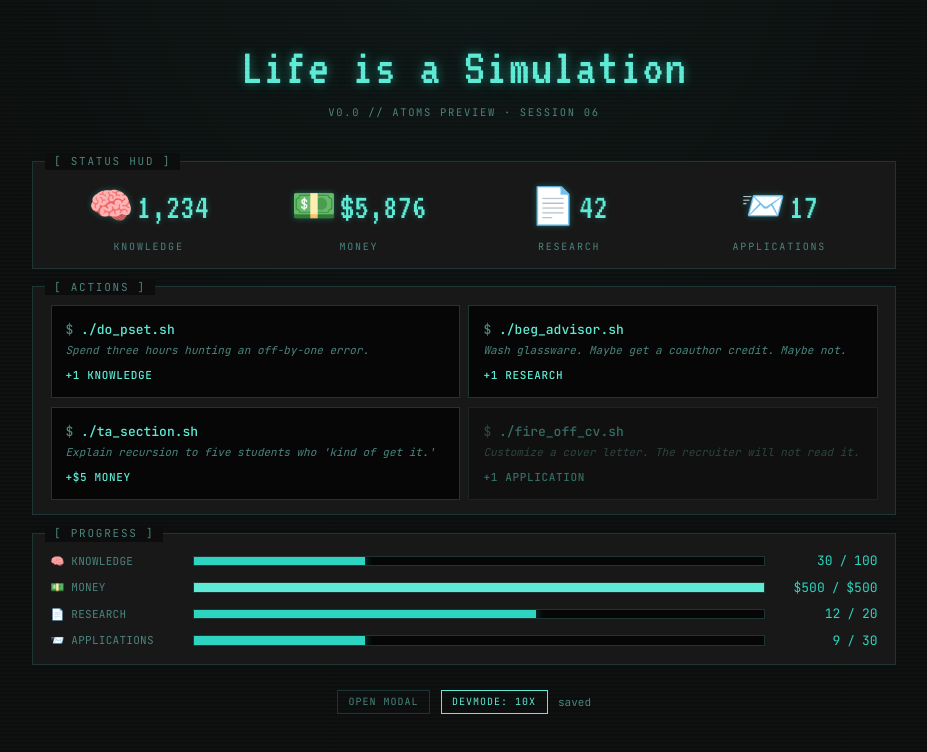
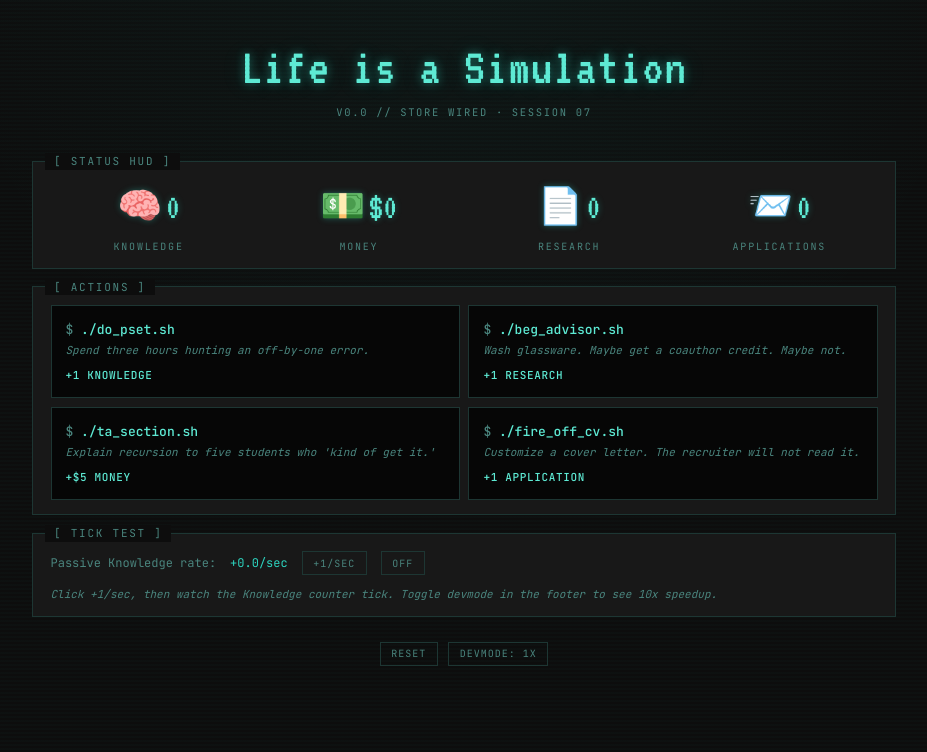
Before and after one commit to yidarvin/darvin-life-simulation, a React (Vite) app: page / in a window 1280 px wide. Shown: the top 752 px of the page, without its empty margins (176-1103 px from the left). Built offline with nearby package versions, Linux system fonts and the light colour scheme.

Commit message:
session 07: zustand store, tick loop, click action

```diff
--- a/src/App.jsx
+++ b/src/App.jsx
@@ -1,13 +1,17 @@
-import { useState } from 'react';
+import { useGameStore } from './game/state/store';
 import { Panel } from './components/shared/Panel';
-import { Modal } from './components/shared/Modal';
 import { ActionButton } from './components/shared/ActionButton';
 import { Button } from './components/shared/Button';
-import { ProgressBar } from './components/shared/ProgressBar';
 import { CurrencyValue } from './components/shared/CurrencyValue';
 
 export default function App() {
-  const [modalOpen, setModalOpen] = useState(false);
+  const currencies = useGameStore((s) => s.currencies);
+  const click = useGameStore((s) => s.click);
+  const devMode = useGameStore((s) => s.meta.devMode);
+  const toggleDevMode = useGameStore((s) => s.toggleDevMode);
+  const reset = useGameStore((s) => s.reset);
+  const perSecondKnowledge = useGameStore((s) => s.perSecond.knowledge);
+  const setPassive = useGameStore((s) => s._setPassive);
 
   return (
     <main className="min-h-screen max-w-[920px] mx-auto p-8">
@@ -19,28 +23,29 @@ export default function App() {
           Life is a Simulation
         </h1>
         <p className="mt-3 text-xs tracking-[0.16em] uppercase text-phosphor-dim">
-          v0.0 // atoms preview · session 06
+          v0.0 // store wired · session 07
         </p>
       </header>
 
       <Panel title="[ Status HUD ]">
         <div className="grid grid-cols-4 gap-4 text-center">
-          <div>
-            <CurrencyValue value={1234} emoji="🧠" size="xl" bright />
-            <div className="text-[10px] tracking-[0.18em] uppercase text-phosphor-dim mt-1.5">Knowledge</div>
-          </div>
-          <div>
-            <CurrencyValue value={5876} money emoji="💵" size="xl" bright />
-            <div className="text-[10px] tracking-[0.18em] uppercase text-phosphor-dim mt-1.5">Money</div>
-          </div>
-          <div>
-            <CurrencyValue value={42} emoji="📄" size="xl" bright />
-            <div className="text-[10px] tracking-[0.18em] uppercase text-phosphor-dim mt-1.5">Research</div>
-          </div>
-          <div>
-            <CurrencyValue value={17} emoji="📨" size="xl" bright />
-            <div className="text-[10px] tracking-[0.18em] uppercase text-phosphor-dim mt-1.5">Applications</div>
-          </div>
+          {[
+            ['knowledge', '🧠', 'Knowledge'],
+            ['money', '💵', 'Money'],
+            ['research', '📄', 'Research'],
+            ['applications', '📨', 'Applications'],
+          ].map(([key, emoji, label]) => (
+            <div key={key}>
+              <CurrencyValue
+                value={currencies[key]}
+                money={key === 'money'}
+                emoji={emoji}
+                size="xl"
+                bright
+              />
+              <div className="text-[10px] tracking-[0.18em] uppercase text-phosphor-dim mt-1.5">{label}</div>
+            </div>
+          ))}
         </div>
       </Panel>
 
@@ -50,71 +55,49 @@ export default function App() {
             command="./do_pset.sh"
             flavor="Spend three hours hunting an off-by-one error."
             reward="+1 Knowledge"
-            onClick={() => {}}
+            onClick={() => click('knowledge')}
           />
           <ActionButton
             command="./beg_advisor.sh"
             flavor="Wash glassware. Maybe get a coauthor credit. Maybe not."
             reward="+1 Research"
-            onClick={() => {}}
+            onClick={() => click('research')}
           />
           <ActionButton
             command="./ta_section.sh"
             flavor="Explain recursion to five students who 'kind of get it.'"
             reward="+$5 Money"
-            onClick={() => {}}
+            onClick={() => click('money')}
           />
           <ActionButton
             command="./fire_off_cv.sh"
             flavor="Customize a cover letter. The recruiter will not read it."
             reward="+1 Application"
-            onClick={() => {}}
-            disabled
+            onClick={() => click('applications')}
           />
         </div>
       </Panel>
 
-      <Panel title="[ Progress ]">
-        <div className="space-y-2">
-          {[
-            { label: '🧠 Knowledge', value: 30, max: 100 },
-            { label: '💵 Money', value: 500, max: 500, money: true },
-            { label: '📄 Research', value: 12, max: 20 },
-            { label: '📨 Applications', value: 9, max: 30 },
-          ].map((row) => (
-            <div key={row.label} className="grid grid-cols-[130px_1fr_100px] gap-3.5 items-center text-[12px]">
-              <div className="text-phosphor-dim text-[11px] uppercase tracking-wide">{row.label}</div>
-              <ProgressBar value={row.value} max={row.max} />
-              <div className="text-phosphor tabular-nums text-right">
-                <CurrencyValue value={row.value} money={row.money} size="sm" /> /{' '}
-                <CurrencyValue value={row.max} money={row.money} size="sm" />
-              </div>
-            </div>
-          ))}
+      <Panel title="[ Tick Test ]">
+        <div className="flex items-center gap-4 text-[12px] text-phosphor-dim">
+          <span>Passive Knowledge rate:</span>
+          <span className="text-phosphor tabular-nums">+{perSecondKnowledge.toFixed(1)}/sec</span>
+          <Button onClick={() => setPassive('knowledge', perSecondKnowledge + 1)}>+1/sec</Button>
+          <Button onClick={() => setPassive('knowledge', 0)}>Off</Button>
         </div>
+        <p className="text-[11px] text-phosphor-dim italic mt-3">
+          Click +1/sec, then watch the Knowledge counter tick. Toggle devmode in the footer to see 10x speedup.
+        </p>
       </Panel>
 
       <footer className="mt-7 flex justify-center items-center gap-3 text-phosphor-dim text-[11px]">
-        <Button onClick={() => setModalOpen(true)}>Open modal</Button>
-        <Button variant="active" onClick={() => {}}>Devmode: 10x</Button>
-        <span>saved</span>
+        <Button onClick={() => { if (window.confirm('Reset?')) reset(); }}>
+          Reset
+        </Button>
+        <Button variant={devMode ? 'active' : 'normal'} onClick={toggleDevMode}>
+          Devmode: {devMode ? '10x' : '1x'}
+        </Button>
       </footer>
-
-      <Modal
-        open={modalOpen}
-        title="Atoms working"
-        actions={[
-          { label: 'Acknowledge', onClick: () => setModalOpen(false), variant: 'primary' },
-        ]}
-        onClose={() => setModalOpen(false)}
-      >
-        <p>
-          You&apos;re looking at the Panel, ActionButton, Button, ProgressBar, CurrencyValue, and Modal atoms.
-        </p>
-        <p>
-          If any of these look broken, fix here. Future sessions assume these work.
-        </p>
-      </Modal>
     </main>
   );
 }
--- /dev/null
+++ b/src/game/state/initialState.js
@@ -0,0 +1,89 @@
+/**
+ * Factory for the default game state. Pure — call this any time you need a fresh state
+ * (initial load with no save, reset, etc.).
+ */
+export function initialState() {
+  return {
+    version: 1,
+    savedAt: null,
+    meta: {
+      devMode: false,
+      runStarted: Date.now(),
+    },
+    stage: 'undergrad',
+    year: 'freshman',
+    currencies: {
+      knowledge: 0,
+      money: 0,
+      research: 0,
+      applications: 0,
+      influence: 0,
+      equity: 0,
+    },
+    perClick: {
+      knowledge: 1,
+      money: 5,
+      research: 1,
+      applications: 1,
+    },
+    perSecond: {
+      knowledge: 0,
+      money: 0,
+      research: 0,
+      applications: 0,
+      influence: 0,
+      equity: 0,
+    },
+    shop: {
+      owned: {},
+    },
+    career: {
+      currentTrack: null,
+      rank: 0,
+      specialization: null,
+      hires: [],
+      teams: [],
+      influenceAllocation: {
+        knowledge: 0,
+        money: 0,
+        research: 0,
+      },
+      swapHistory: [],
+    },
+    upwork: {
+      connects: 0,
+      jss: 100,
+      platformTaxLifetime: 0,
+      courseSales: 0,
+      connectsLastRegen: null,
+    },
+    burnout: 0,
+    annualReview: {
+      lastFiredAt: null,
+      snapshotsByCurrency: {},
+    },
+    events: {
+      enabled: false,
+      nextEventAt: null,
+      activeEvent: null,
+      queue: [],
+      firedEventIds: [], // persisted as array; rebuilt as Set in memory when needed
+    },
+    endgames: {
+      reached: [],
+    },
+    // Transient UI state (not persisted, but stored here for centralization).
+    // These are reset on load.
+    ui: {
+      activeModal: null, // { kind, payload } | null
+      lastSaveStatus: null, // 'saved' | 'failed' | null
+      lastSaveError: null,
+    },
+  };
+}
+
+/**
+ * Fields under `ui.*` are not saved to localStorage. The persistence layer (session 08)
+ * will filter them out when serializing.
+ */
+export const TRANSIENT_PATHS = ['ui'];
--- /dev/null
+++ b/src/game/state/store.js
@@ -0,0 +1,86 @@
+import { create } from 'zustand';
+import { initialState } from './initialState';
+
+/**
+ * Game store. All game state lives here.
+ *
+ * Selector patterns:
+ *   const knowledge = useGameStore((s) => s.currencies.knowledge);
+ *   const click = useGameStore((s) => s.click);
+ *
+ * Avoid `useGameStore((s) => s)` — that subscribes to every change.
+ */
+export const useGameStore = create((set, get) => ({
+  ...initialState(),
+
+  /**
+   * Click an action button. Adds `perClick[currency]` to that currency.
+   * @param {'knowledge'|'money'|'research'|'applications'} currency
+   * @returns {number} amount added (so callers can show "+N" feedback)
+   */
+  click(currency) {
+    const amount = get().perClick[currency];
+    set((s) => ({
+      currencies: {
+        ...s.currencies,
+        [currency]: s.currencies[currency] + amount,
+      },
+    }));
+    return amount;
+  },
+
+  /**
+   * Advance time by `dtSeconds` seconds. Called by the tick loop.
+   * Applies passive generation and time-based mechanics.
+   * Multiplied by 10 when devMode is on.
+   */
+  tick(dtSeconds) {
+    const s = get();
+    const speed = s.meta.devMode ? 10 : 1;
+    const effectiveDt = dtSeconds * speed;
+
+    const nextCurrencies = { ...s.currencies };
+    let anyChanged = false;
+    for (const c of Object.keys(s.perSecond)) {
+      const rate = s.perSecond[c];
+      if (rate > 0) {
+        nextCurrencies[c] += rate * effectiveDt;
+        anyChanged = true;
+      }
+    }
+
+    if (anyChanged) {
+      set({ currencies: nextCurrencies });
+    }
+
+    // Time-based mechanics (burnout decay, Annual Review schedule, etc.) come in later sessions.
+    // Keep this function the single chokepoint for "what happens over time".
+  },
+
+  /**
+   * Toggle 10x devmode.
+   */
+  toggleDevMode() {
+    set((s) => ({
+      meta: { ...s.meta, devMode: !s.meta.devMode },
+    }));
+  },
+
+  /**
+   * Wipe the run and start fresh. Does not touch localStorage in this session
+   * (persistence comes in session 08).
+   */
+  reset() {
+    set(initialState());
+  },
+
+  /**
+   * DEV-ONLY helper: set a passive rate directly. Used by the verification page in session 07
+   * to test the tick loop. Real passive generation is purchased via the shop in session 12.
+   */
+  _setPassive(currency, rate) {
+    set((s) => ({
+      perSecond: { ...s.perSecond, [currency]: rate },
+    }));
+  },
+}));
--- /dev/null
+++ b/src/game/state/tick.js
@@ -0,0 +1,30 @@
+import { useGameStore } from './store';
+
+const TICK_INTERVAL_MS = 100; // 10 Hz
+
+let installed = false;
+let intervalId = null;
+
+/**
+ * Start the global tick loop. Safe to call multiple times — second call is a no-op.
+ * Returns a cleanup function for unit tests, but in the app you typically never stop it.
+ */
+export function installTickLoop() {
+  if (installed) return () => {};
+  installed = true;
+
+  let lastTick = Date.now();
+
+  intervalId = setInterval(() => {
+    const now = Date.now();
+    const dtSec = (now - lastTick) / 1000;
+    lastTick = now;
+    useGameStore.getState().tick(dtSec);
+  }, TICK_INTERVAL_MS);
+
+  return () => {
+    if (intervalId) clearInterval(intervalId);
+    intervalId = null;
+    installed = false;
+  };
+}
--- a/src/main.jsx
+++ b/src/main.jsx
@@ -1,7 +1,10 @@
 import React from 'react';
 import ReactDOM from 'react-dom/client';
 import App from './App.jsx';
+import { installTickLoop } from './game/state/tick';
 import './index.css';
+
+installTickLoop();
 
 ReactDOM.createRoot(document.getElementById('root')).render(
   <React.StrictMode>
```
